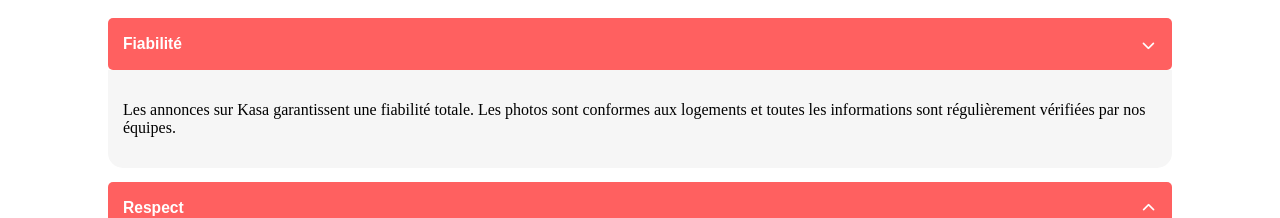
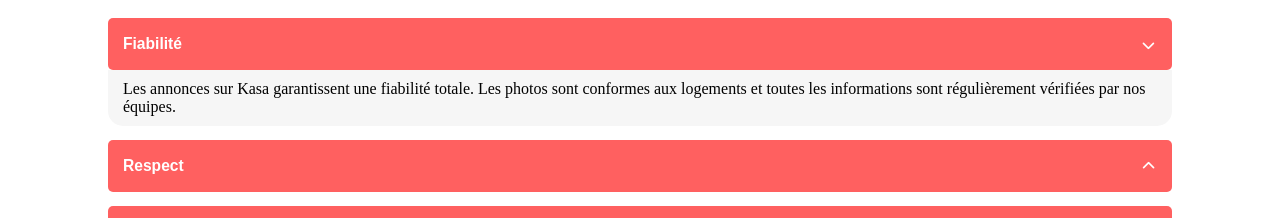
Before and after one commit to ninie08car/kasa, a React (Create React App) app: page /about in a window 1280 px wide. Both pictures are taken after a click on the button "Fiabilité". Shown: the part 310-528 px from the top of the page. Built offline with nearby package versions, Linux system fonts and the light colour scheme.

Commit message:
ajustement css des collapses

```diff
--- a/src/components/Collapse/Collapse.jsx
+++ b/src/components/Collapse/Collapse.jsx
@@ -1,7 +1,7 @@
 import { useState } from "react";
 import "../Collapse/Collapse.scss";
 
-function Collapse({ title, content }) {
+function Collapse({ title, children }) {
   const [isOpen, setIsOpen] = useState(false);
 
   return (
@@ -14,7 +14,7 @@ function Collapse({ title, content }) {
       </button>
 
       <div className={`collapse-content ${isOpen ? "open" : ""}`}>
-        {content}
+        {children}
       </div>
     </div>
   );
--- a/src/components/Collapse/Collapse.scss
+++ b/src/components/Collapse/Collapse.scss
@@ -6,7 +6,7 @@
     color: white;
     border: none;
     height: 52px;
-    padding: 10px 15px;
+    padding: 0 15px;
     display: flex;
     justify-content: space-between;
     align-items: center;
@@ -19,19 +19,25 @@
     }
   }
   &-content {
+    overflow: hidden;
+    max-height: 0; // fermé
+    opacity: 0;
     background-color: #f6f6f6;
-    max-height: 0;
-    overflow: hidden;
+    border-radius: 0 0 15px 15px;
+    padding: 0 15px;
     transition:
       max-height 0.4s ease,
+      opacity 0.4s ease,
       padding 0.4s ease;
-    padding: 0 15px;
-    border-radius: 0 0 15px 15px;
-    opacity: 0;
+
     &.open {
-      max-height: 500px;
-      padding: 15px;
+      max-height: 500px; // doit être supérieur à ton contenu
+      padding: 10px 15px;
       opacity: 1;
+    }
+
+    > * {
+      margin: 0;
     }
   }
 }
--- a/src/pages/About/About.jsx
+++ b/src/pages/About/About.jsx
@@ -8,51 +8,38 @@ function About() {
     <div className="about-container">
       <Banner image={aboutImage} showTitle={false}></Banner>
       <div className="about-collapses">
-        <Collapse
-          title="Fiabilité"
-          content={
+        <Collapse title="Fiabilité">
           <p>
-              Les annonces sur Kasa garantissent une fiabilité totale. Les
-              photos sont conformes aux logements et toutes les informations
-              sont régulièrement vérifiées par nos équipes.
+            Les annonces sur Kasa garantissent une fiabilité totale. Les photos
+            sont conformes aux logements et toutes les informations sont
+            régulièrement vérifiées par nos équipes.
           </p>
-          }
-        ></Collapse>
-        <Collapse
-          title="Respect"
-          content={
+        </Collapse>
+        <Collapse title="Respect">
           <p>
             La bienveillance fait partie des valeurs fondatrices de Kasa. Tout
             comportement discriminatoire ou de perturbation du voisinage
             entrainera une exclusion de notre plateforme."
           </p>
-          }
-        />
-        <Collapse
-          title="Service"
-          content={
+        </Collapse>
+        <Collapse title="Service">
           <p>
             La qualité du service est au coeur de notre engagement chez Kasa.
             Nous veillons à ce que chaque intéraction, que ce soit avec nos
             hôtes ou nos locataires, soit empreinte de respect et de
             bienveillance."
           </p>
-          }
-        />
-
-        <Collapse
-          title="Sécurité"
-          content={
+        </Collapse>
+        <Collapse title="Sécurité">
           <p>
             La sécurité est la priorité de Kasa. Aussi bien pour nos hôtes que
             pour les voyageurs, chaque logement correspond aux critères de
-              sécurité établis par nos services. En laissant une note aussi bien
-              à l'hôte qu'au locataire, cela permets à nos équipes de vérifier
-              que les standares sont bien respectés.Nous organisons également
-              des ateliers sur la sécurité domestique pour nos hôtes.
+            sécurité établis par nos services. En laissant une note aussi bien à
+            l'hôte qu'au locataire, cela permets à nos équipes de vérifier que
+            les standares sont bien respectés.Nous organisons également des
+            ateliers sur la sécurité domestique pour nos hôtes.
           </p>
-          }
-        />
+        </Collapse>
       </div>
     </div>
   );
--- a/src/pages/Housing/Housing.jsx
+++ b/src/pages/Housing/Housing.jsx
@@ -9,16 +9,16 @@ function Housing() {
   const { id } = useParams();
 
   const housing = housings.find((item) => item.id === id);
+  const { pictures, description, equipments } = housing;
 
   return (
     <div className="housing-container">
-      <Slideshow pictures={housing.pictures}></Slideshow>
-      <HousingDescription></HousingDescription>
+      <Slideshow pictures={pictures} /> <HousingDescription />
       <div className="housing-collapses">
-        <Collapse title="Description">{housing.description}</Collapse>
+        <Collapse title="Description">{description}</Collapse>
         <Collapse title="Equipements">
           <ul>
-            {housing.equipments.map((equipment, index) => (
+            {equipments.map((equipment, index) => (
               <li key={index}>{equipment}</li>
             ))}
           </ul>
```
Lines whose indentation alone changed are shown as unchanged.
